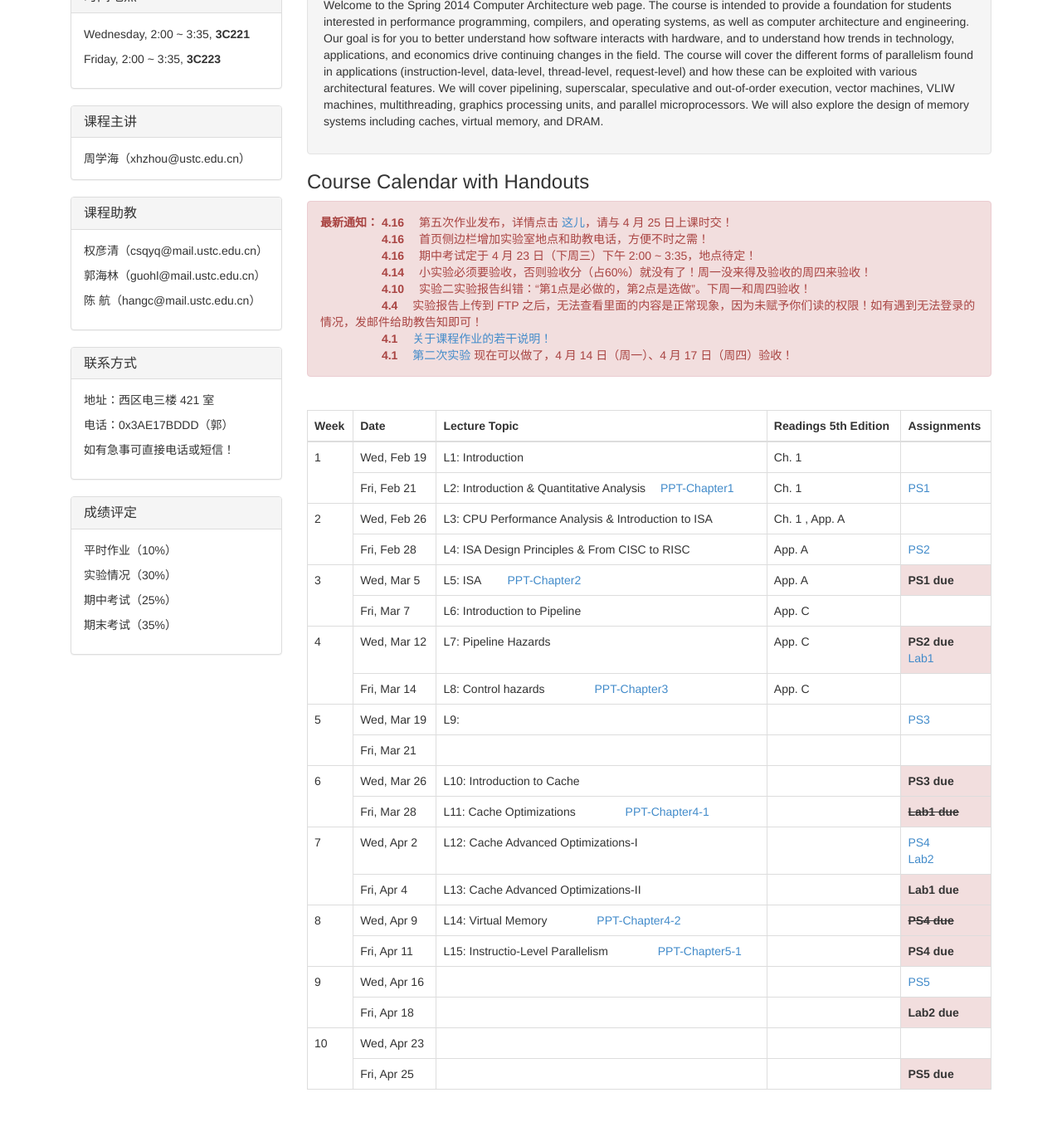
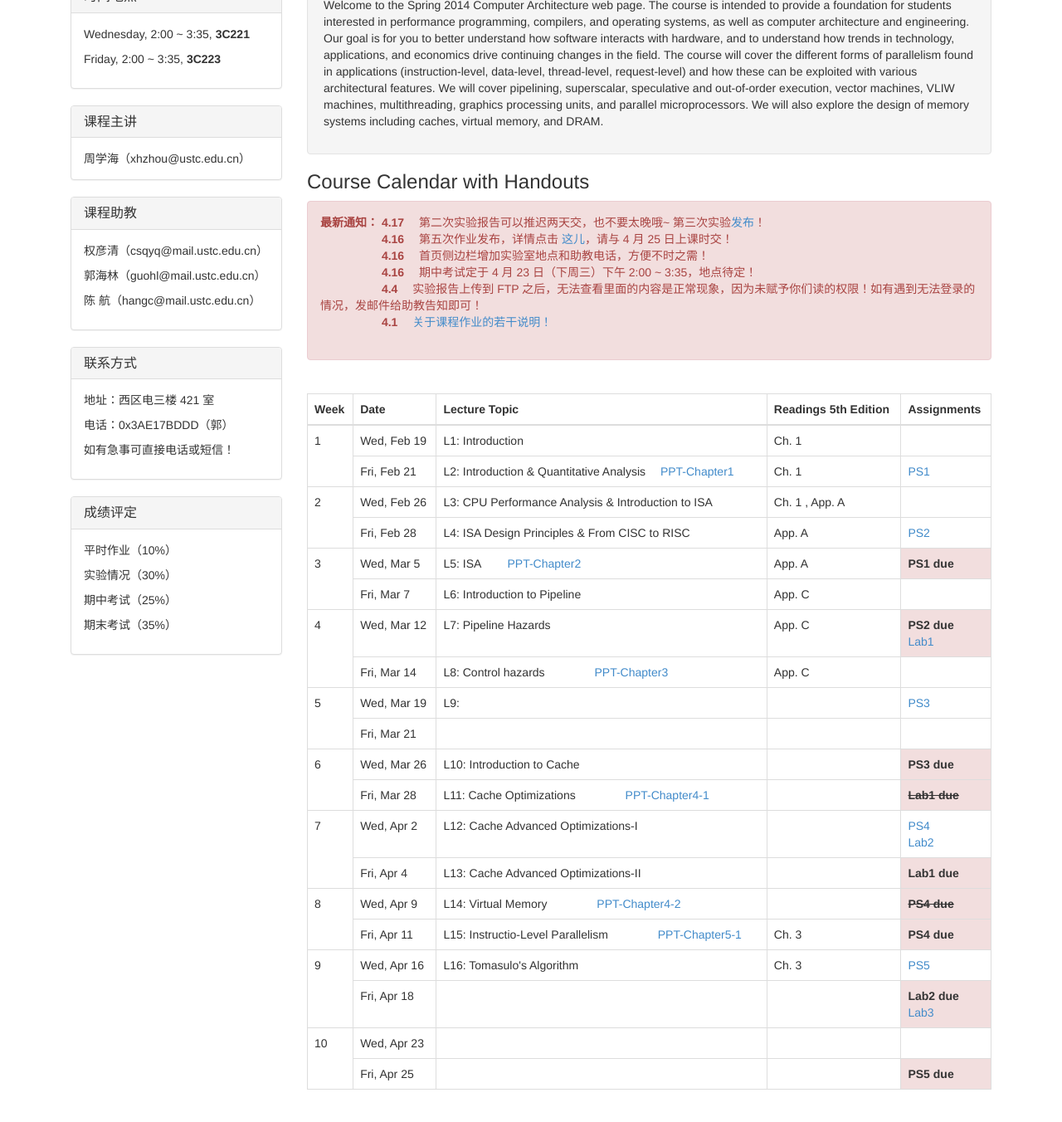
Before and after one commit to hazirguo/ca2014, a Jekyll site: the page index.html, which Jekyll copies as it is, in a window 1280 px wide and 1400 px high, scrolled down 426 px. Shown: the top 1352 px of the window at 83% size. Built offline with Jekyll 4.4.1, drawn with Linux system fonts in a browser that asks for light colours; Markdown is read by kramdown in place of the engine named in the settings.

Commit message:
add lab3

```diff
--- a/experiments/index.html
+++ b/experiments/index.html
@@ -92,7 +92,6 @@
 </div>
 
 
-
 <!-- 提交说明
 ================================================== -->
 <div class="bs-docs-section">
@@ -130,12 +129,14 @@
   <p> <a href="lab1/实验一 流水线及流水线中的冲突.doc"> 实验报告 </a> </p>
   <hr/>
   <h2 id="lab2">实验２　实现 Cache 模拟器</h2>
-  <p> 实验报告提交截至日期：<strong> 4 月 18 日 22:00 </strong>!</p>
+  <p> 实验报告提交截至日期：<strong><s>4 月 18 日</s>　4 月 20 日 22:00 </strong>!</p>
   <p> 实验统一验收时间：<strong>4 月 14 日（周一）、4 月 17 日（周四） </strong>!</p>
   <p> <a href="lab2/lab2.zip">第二次实验内容！</a></p>
   <hr/>
   <h2 id="lab3">实验３　实现 Tomasulo 算法模拟器</h2>
-  <p> 实验报告提交截至日期：<strong>待定 </strong>!</p>
+  <p> 实验报告提交截至日期：<strong>5 月 4 日 22:00 </strong>!</p>
+  <p> 实验统一验收时间：<strong>4 月 28 日（周一）、5 月 5 日（周一） </strong>!</p>
+  <p> <strong>注意：</strong> 由于 5 月 1 日（周四）劳动节放假，所以周四实验课的同学可以提前到 4 月 28 日（周一）验收，或者推迟到 5 月 5 日（也是周一）验收！同时注意实验报告的提交截至时间！</p>
   <p> <a href="lab3/lab3.zip">第三次实验内容！</a></p>
   <hr/>
   <h2 id="lab4">实验４　实现多 Cache 一致性协议模拟器</h2>
--- a/index.html
+++ b/index.html
@@ -174,16 +174,17 @@
        <!--　 有关课程实验的相关说明，详情点击 <a href="blog/20140321/about_lab.html">这儿</a> !</br>  -->
        <!--　 第三次作业发布，详情点击 <a href="coursework/index.html#ps3">这儿</a>，请与 3 月 26 日上课时交！ </br> -->
        <!--　 第一次实验发布，详情点击 <a href="experiments/index.html#lab1">这儿</a>（已更新 MIPSsim 压缩包，添加“样例程序”），请与 3 月 28 日前提交！　-->
-      <strong>最新通知：</strong>  <strong> 4.16 </strong>　第五次作业发布，详情点击 <a href="coursework/index.html#ps5">这儿</a>，请与 4 月 25 日上课时交！ </br>
+      <strong>最新通知：</strong>  <strong> 4.17 </strong>　第二次实验报告可以推迟两天交，也不要太晚哦~ 第三次实验<a href="experiments/index.html#lab3">发布</a>！ </br>
+        　　　　　 <strong> 4.16 </strong>　第五次作业发布，详情点击 <a href="coursework/index.html#ps5">这儿</a>，请与 4 月 25 日上课时交！ </br>
         　　　　　 <strong> 4.16 </strong>　首页侧边栏增加实验室地点和助教电话，方便不时之需！</br>
         　　　　　 <strong> 4.16 </strong>　期中考试定于 4 月 23 日（下周三）下午 2:00 ~ 3:35，地点待定！</br>
               <!-- <strong> 4.14 </strong>　期中考试暂定于 4 月 23 日（下周三）下午 1:30 ~ 3:35，地点待定！ <br/> -->
-        　　　　　 <strong> 4.14 </strong>　小实验必须要验收，否则验收分（占60%）就没有了！周一没来得及验收的周四来验收！<br/>
-        　　　　　 <strong> 4.10 </strong>　实验二实验报告纠错：“第1点是必做的，第2点是选做”。下周一和周四验收！ <br/>
+              <!-- <strong> 4.14 </strong>　小实验必须要验收，否则验收分（占60%）就没有了！周一没来得及验收的周四来验收！<br/> -->
+              <!-- <strong> 4.10 </strong>　实验二实验报告纠错：“第1点是必做的，第2点是选做”。下周一和周四验收！ <br/> -->
               <!-- <strong> 4.8 </strong>　第四次作业增加了<a href="coursework/index.html#ps4">四道题</a>，作业推迟到 4 月 11 日上课时交！ <br/> -->
         　　　　　 <strong> 4.4 </strong>　实验报告上传到 FTP 之后，无法查看里面的内容是正常现象，因为未赋予你们读的权限！如有遇到无法登录的情况，发邮件给助教告知即可！ <br/>
         　　　　　 <strong> 4.1 </strong>　<a href="blog/20140401/about_coursework.html">关于课程作业的若干说明！</a> <br/>
-        　　　　　 <strong> 4.1 </strong>　<a href="experiments/index.html#lab2">第二次实验</a> 现在可以做了，4 月 14 日（周一）、4 月 17 日（周四）验收！<br/>
+        　　　<!-- <strong> 4.1 </strong>　<a href="experiments/index.html#lab2">第二次实验</a> 现在可以做了，4 月 14 日（周一）、4 月 17 日（周四）验收！<br/> -->
               <!-- <strong> 4.1 </strong>　第四次作业发布，详情点击 <a href="coursework/index.html#ps4">这儿</a>，请与 4 月 9 日上课时交！　<br/>
         　　　　　 <strong> 3.26 </strong>　实验一报告提交推迟一周（截至 4 月 4 日）！　<br/>
         　　　　　 <strong> 3.26 </strong>　本课程软件部分实验均以<a href="experiments/index.html">上传（3.25更新版）</a>，选软件实验的同学，下周一(3.31)和下周四(4.3)验收实验一！<br/>
@@ -436,7 +437,7 @@
                 L15: Instructio-Level Parallelism    　　　　<a href="handouts/chapter0501.pptx">PPT-Chapter5-1</a>
               </td>
               <td>
-
+                Ch. 3
               </td>
               <td class="danger">
                  <strong> PS4 due</strong>
@@ -449,10 +450,10 @@
                 Wed, Apr 16
               </td>
               <td>
-
+                L16: Tomasulo's Algorithm
               </td>
               <td>
-
+                Ch. 3
               </td>
               <td>
                 <a href="coursework/index.html#ps5">PS5</a>
@@ -469,7 +470,8 @@
 
               </td>
               <td class="danger">
-                <strong> Lab2 due</strong>
+                <strong> Lab2 due</strong> </br>
+                <a href="experiments/index.html#lab3">Lab3</a>
               </td>
             </tr>
 
```
